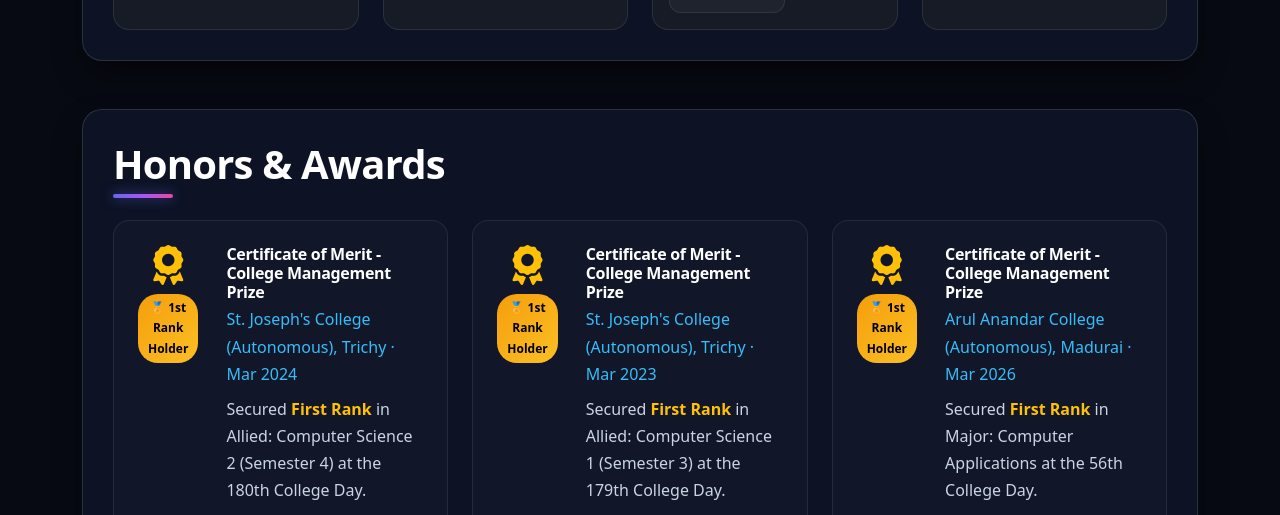
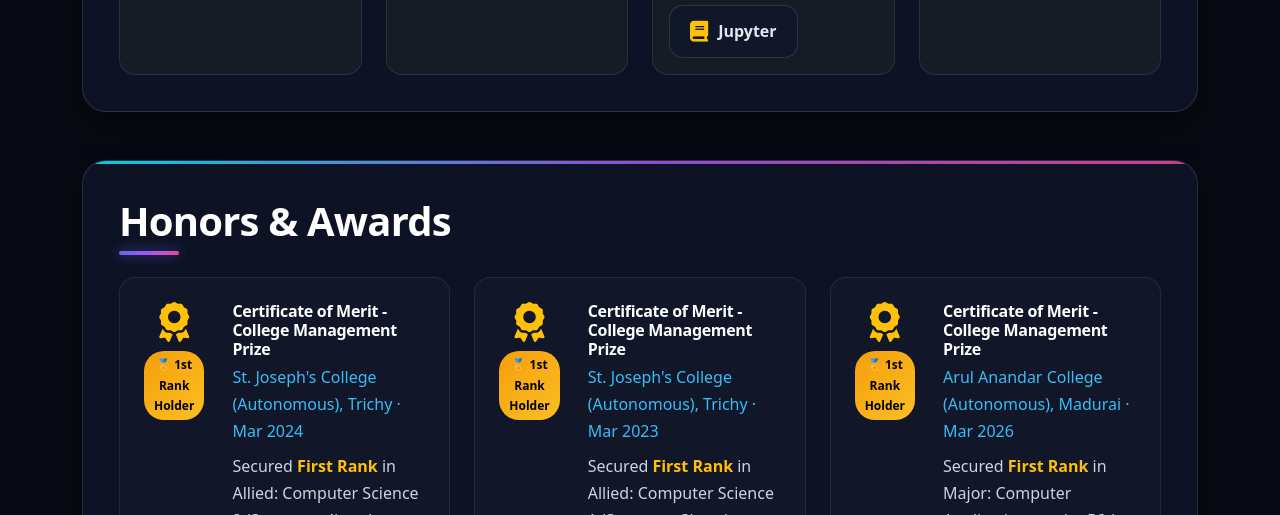
Before and after one commit to Tonivasanth/my-portfolio, a plain HTML site: page index.html in a window 1280 px wide. Shown: the part 2102-2617 px from the top of the page. Drawn offline with nearby package versions, Linux system fonts and the light colour scheme; animation ran at ten frames a second.

Commit message:
Elevate visual interface: glassmorphism top glow bar, avatar orbital glow ring, stat card glass hover, and interactive skill chip animations

```diff
--- a/css/style.css
+++ b/css/style.css
@@ -168,15 +168,26 @@
 /* Glassmorphism Cards */
 .glass-card {
     background: var(--bg-card);
-    backdrop-filter: blur(16px);
-    -webkit-backdrop-filter: blur(16px);
+    backdrop-filter: blur(20px);
+    -webkit-backdrop-filter: blur(20px);
     border: 1px solid var(--border-color);
-    border-radius: 20px;
-    padding: 30px;
+    border-radius: 24px;
+    padding: 36px;
     transition: var(--transition-smooth);
     box-shadow: var(--shadow-subtle);
     position: relative;
     overflow: hidden;
+}
+
+.glass-card::after {
+    content: '';
+    position: absolute;
+    top: 0;
+    left: 0;
+    right: 0;
+    height: 3px;
+    background: linear-gradient(90deg, #00f2fe 0%, #a855f7 50%, #ec4899 100%);
+    opacity: 0.85;
 }
 
 .glass-card::before {
@@ -186,8 +197,8 @@
     left: -100%;
     width: 100%;
     height: 100%;
-    background: linear-gradient(90deg, transparent, rgba(255, 255, 255, 0.05), transparent);
-    transition: 0.6s;
+    background: linear-gradient(90deg, transparent, rgba(255, 255, 255, 0.08), transparent);
+    transition: 0.7s ease;
 }
 
 .glass-card:hover::before {
@@ -196,8 +207,8 @@
 
 .glass-card:hover {
     transform: translateY(-6px);
-    border-color: var(--border-glow);
-    box-shadow: var(--shadow-glow);
+    border-color: rgba(56, 189, 248, 0.45);
+    box-shadow: 0 25px 50px -12px rgba(0, 0, 0, 0.8), 0 0 35px rgba(56, 189, 248, 0.25);
 }
 
 /* Navigation Bar */
@@ -340,16 +351,16 @@
     height: 270px;
     border-radius: 50%;
     object-fit: cover;
-    border: 4px solid rgba(99, 102, 241, 0.5);
-    box-shadow: 0 0 40px rgba(99, 102, 241, 0.4);
+    border: 4px solid rgba(56, 189, 248, 0.6);
+    box-shadow: 0 0 50px rgba(56, 189, 248, 0.4), 0 0 100px rgba(99, 102, 241, 0.25);
     transition: var(--transition-smooth);
     cursor: pointer;
 }
 
 .profile-avatar-img:hover {
-    transform: scale(1.05) rotate(2deg);
-    border-color: var(--accent-pink);
-    box-shadow: 0 0 60px rgba(236, 72, 153, 0.6);
+    transform: scale(1.06) rotate(3deg);
+    border-color: #00f2fe;
+    box-shadow: 0 0 70px rgba(0, 242, 254, 0.7), 0 0 120px rgba(236, 72, 153, 0.5);
 }
 
 .orbit-badge {
@@ -383,15 +394,17 @@
     text-align: center;
     padding: 24px 16px;
     border-radius: 18px;
-    background: rgba(255, 255, 255, 0.03);
-    border: 1px solid rgba(255, 255, 255, 0.08);
+    background: rgba(15, 23, 42, 0.75);
+    backdrop-filter: blur(10px);
+    border: 1px solid rgba(255, 255, 255, 0.1);
     transition: var(--transition-smooth);
 }
 
 .stat-card:hover {
-    background: rgba(99, 102, 241, 0.1);
-    border-color: var(--accent-primary);
-    transform: translateY(-5px);
+    background: rgba(56, 189, 248, 0.12);
+    border-color: #38bdf8;
+    transform: translateY(-6px) scale(1.03);
+    box-shadow: 0 10px 30px rgba(56, 189, 248, 0.3);
 }
 
 .stat-number {
@@ -424,25 +437,32 @@
 .skill-chip {
     display: inline-flex;
     align-items: center;
-    gap: 8px;
-    background: rgba(255, 255, 255, 0.04);
-    border: 1px solid rgba(255, 255, 255, 0.08);
-    padding: 12px 18px;
-    border-radius: 12px;
-    font-weight: 500;
+    gap: 10px;
+    background: rgba(15, 23, 42, 0.8);
+    border: 1px solid rgba(255, 255, 255, 0.12);
+    padding: 12px 20px;
+    border-radius: 14px;
+    font-weight: 600;
+    color: #e2e8f0;
     transition: var(--transition-smooth);
     cursor: default;
 }
 
 .skill-chip:hover {
-    background: rgba(99, 102, 241, 0.15);
-    border-color: var(--accent-primary);
-    transform: translateY(-3px);
-    box-shadow: 0 6px 15px rgba(99, 102, 241, 0.2);
+    background: rgba(56, 189, 248, 0.18);
+    border-color: #00f2fe;
+    color: #ffffff;
+    transform: translateY(-4px) scale(1.04);
+    box-shadow: 0 8px 25px rgba(0, 242, 254, 0.35);
 }
 
 .skill-chip i, .skill-chip img {
-    font-size: 1.2rem;
+    font-size: 1.3rem;
+    transition: transform 0.3s ease;
+}
+
+.skill-chip:hover i, .skill-chip:hover img {
+    transform: scale(1.25) rotate(8deg);
 }
 
 /* Timeline Components */
```
